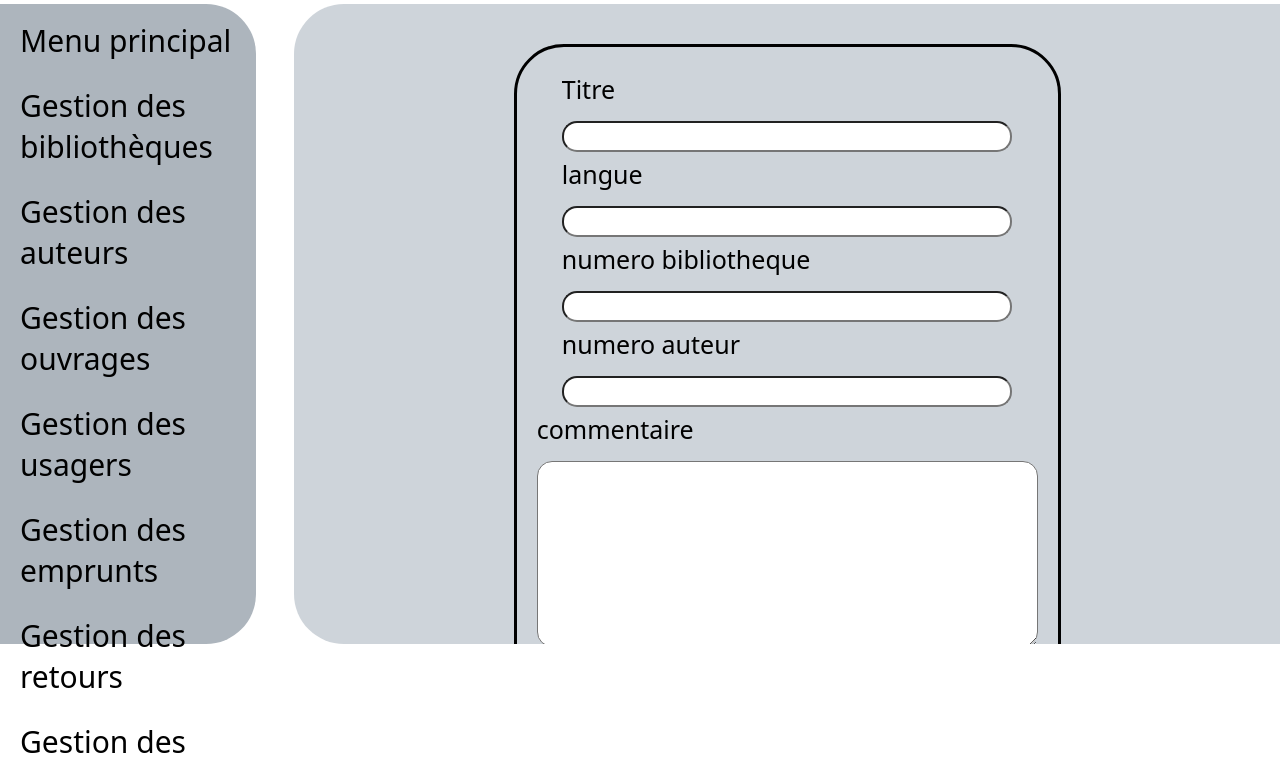
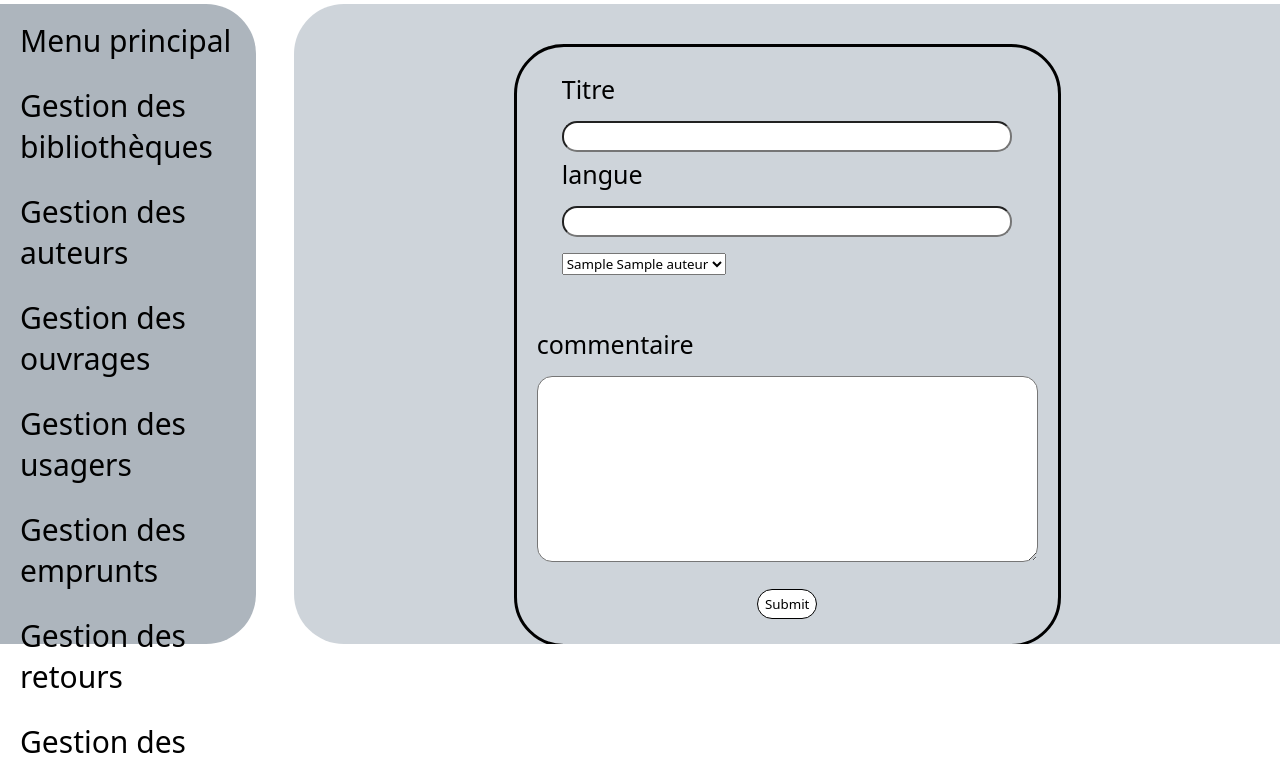
Before and after one commit to TusseauElouan/GrosProjetSaMere, a PHP site: page /Pages/Ouvrages/ouvrages_02.php?id=1 in a window 1280 px wide. Shown: the part 124-887 px from the top of the page. Run offline with PHP 8.4, Linux system fonts and the light colour scheme; tables that the repository leaves empty hold one stand-in row (values such as "Sample post").

Commit message:
remodif ouvrages

```diff
--- a/Pages/Ouvrages/ouvrages_02.php
+++ b/Pages/Ouvrages/ouvrages_02.php
@@ -1,6 +1,6 @@
 <?php
 require '../../includes/connexion.php';
-
+$sql_auteur = 'SELECT * FROM auteur ;';
         $id = $_REQUEST["id"];
         $sql2 = "SELECT * FROM ouvrage WHERE numero_ouvrage = :id";
         $temp2 = $pdo->prepare($sql2);
@@ -8,18 +8,16 @@ require '../../includes/connexion.php';
         $temp2->execute();
         $ouvrage = $temp2->fetch();
 
-if (isset($_REQUEST["titre"], $_REQUEST["langue"], $_REQUEST["numero_bibliotheque"], $_REQUEST["numero_auteur"], $_REQUEST["commentaire"])) {
+if (isset($_REQUEST["titre"], $_REQUEST["langue"], $_REQUEST["numero_auteur"], $_REQUEST["commentaire"])) {
         $titre = htmlentities($_REQUEST["titre"]);
         $langue = htmlentities($_REQUEST["langue"]);
-        $bibliotheque = htmlentities($_REQUEST["numero_bibliotheque"]);
         $auteur = htmlentities($_REQUEST["numero_auteur"]);
         $commentaire = htmlentities($_REQUEST["commentaire"]);
         $id = $_REQUEST["id"];
-        $sql = "UPDATE ouvrage SET titre_ouvrage = :titre , langue = :langue, numero_bibliotheque = :biblioteque, numero_auteur = :auteur, commentaire = :commentaire WHERE numero_ouvrage = :id";
+        $sql = "UPDATE ouvrage SET titre_ouvrage = :titre , langue = :langue, numero_auteur = :auteur, commentaire = :commentaire WHERE numero_ouvrage = :id";
         $temp = $pdo->prepare($sql);
         $temp->bindParam(':titre', $titre);
         $temp->bindParam(':langue', $langue);
-        $temp->bindParam(':biblioteque', $bibliotheque);
         $temp->bindParam(':auteur', $auteur);
         $temp->bindParam(':commentaire', $commentaire);
         $temp->bindParam(':id', $id);
@@ -59,12 +57,17 @@ if (isset($_REQUEST["titre"], $_REQUEST["langue"], $_REQUEST["numero_bibliothequ
                 <input class="form-input" type="text" name="langue" id="langue" value="<?php echo $ouvrage['langue']?>">
             </div>
             <div class="label-box">
-                <label for="numero_bibliotheque">numero bibliotheque</label>
-                <input class="form-input" type="text" name="numero_bibliotheque" id="numero_bibliotheque" value="<?php echo $ouvrage['numero_bibliotheque']?>">
-            </div>
-            <div class="label-box">
-                <label for="numero_auteur">numero auteur</label>
-                <input class="form-input" type="text" name="numero_auteur" id="numero_auteur" value="<?php echo $ouvrage['numero_auteur']?>">
+            <select name="numero_auteur" id="numero_auteur">
+                        <?php
+                        $temp_auteur = $pdo->prepare($sql_auteur);
+                        $temp_auteur->execute();
+                        while ($auteur = $temp_auteur->fetch()) {
+                            ?>
+                            <option value="<?php echo $auteur["numero_auteur"] ?>" <?php if ($auteur["numero_auteur"] == $ouvrage["numero_auteur"]) {
+                                                                                                echo "selected";
+                                                                                            } ?>><?php echo $auteur["prenom_auteur"] ?> <?php echo $auteur["nom_auteur"] ?></option>
+                        <?php } ?>
+                    </select>
             </div>
             <div class="label-box-textarea">
                 <label for="commentaire">commentaire</label><br />
--- a/Pages/Ouvrages/ouvrages_04.php
+++ b/Pages/Ouvrages/ouvrages_04.php
@@ -79,7 +79,7 @@ if (isset($_REQUEST["titre"], $_REQUEST["langue"], $_REQUEST["numero_bibliothequ
             </div>
             <div class="label-box-textarea">
                 <label for="commentaire">commentaire</label>
-                <textarea class="form-input" type="text" name="commentaire" id="commentaire" cols="60" rows="10"required></textarea>
+                <textarea class="form-input" type="text" name="commentaire" id="commentaire" cols="60" rows="10" required></textarea>
             </div>
             <div>
                 <input class="submit-btn" type="submit">
```
